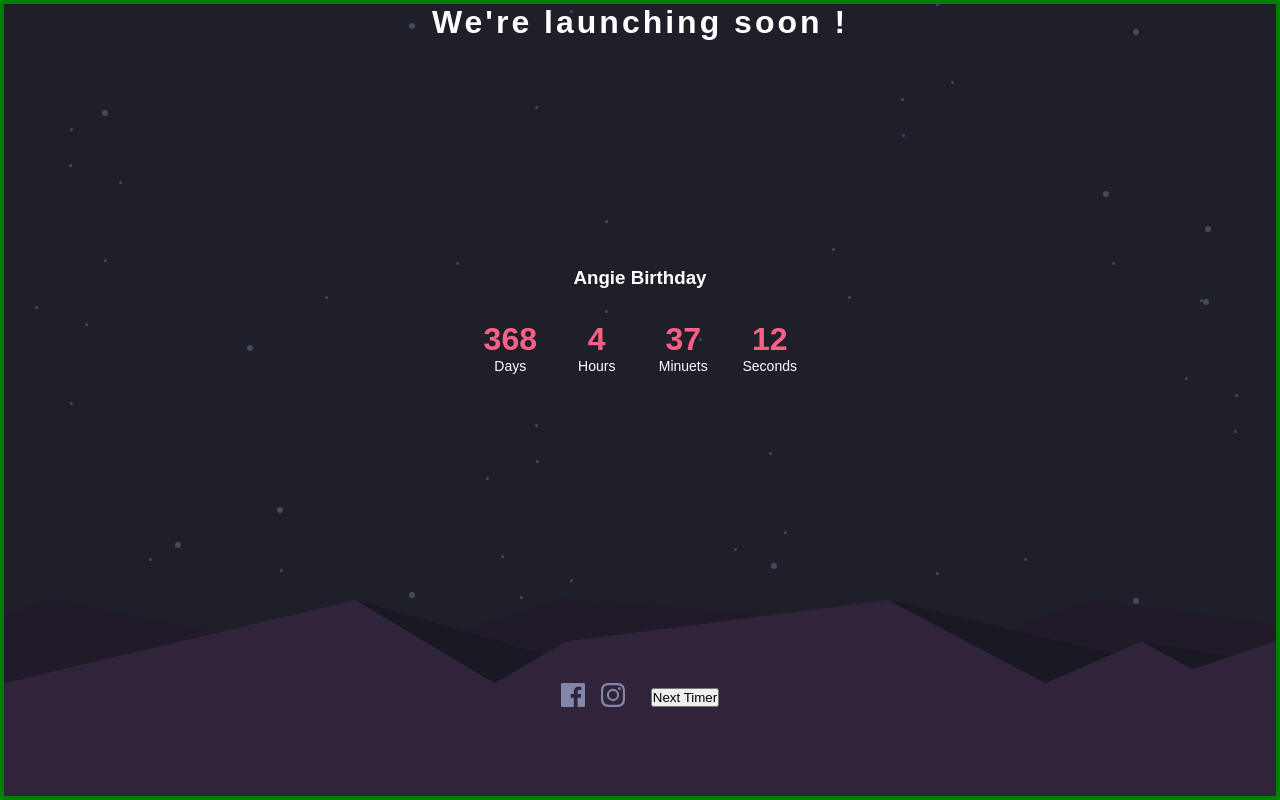
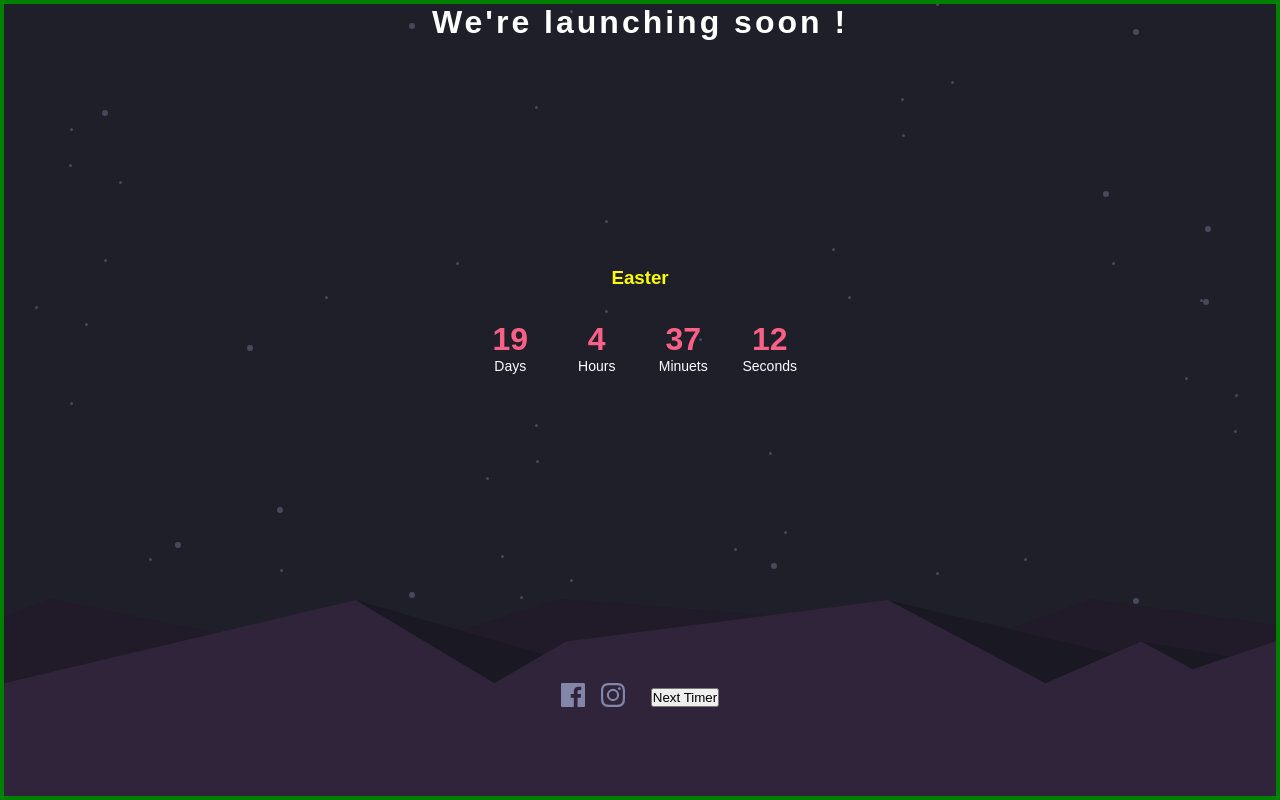
Before and after one commit to abiodunfreeman/count-down-timer, a React (Create React App) app: page / in a window 1280 px wide. Built offline with nearby package versions, Linux system fonts and the light colour scheme.

Commit message:
added conditional rendering for easter custom styling

```diff
--- a/public/index.html
+++ b/public/index.html
@@ -5,39 +5,13 @@
     <link rel="icon" href="%PUBLIC_URL%/favicon.ico" />
     <meta name="viewport" content="width=device-width, initial-scale=1" />
     <meta name="theme-color" content="#000000" />
-    <meta
-      name="description"
-      content="Web site created using create-react-app"
-    />
-    <link rel="apple-touch-icon" href="%PUBLIC_URL%/logo192.png" />
-    <!--
-      manifest.json provides metadata used when your web app is installed on a
-      user's mobile device or desktop. See https://developers.google.com/web/fundamentals/web-app-manifest/
-    -->
-    <link rel="manifest" href="%PUBLIC_URL%/manifest.json" />
-    <!--
-      Notice the use of %PUBLIC_URL% in the tags above.
-      It will be replaced with the URL of the `public` folder during the build.
-      Only files inside the `public` folder can be referenced from the HTML.
 
-      Unlike "/favicon.ico" or "favicon.ico", "%PUBLIC_URL%/favicon.ico" will
-      work correctly both with client-side routing and a non-root public URL.
-      Learn how to configure a non-root public URL by running `npm run build`.
-    -->
-    <title>React App</title>
+
+    <title>Count Down Timer !</title>
   </head>
   <body>
-    <noscript>You need to enable JavaScript to run this app.</noscript>
+
     <div id="root"></div>
-    <!--
-      This HTML file is a template.
-      If you open it directly in the browser, you will see an empty page.
 
-      You can add webfonts, meta tags, or analytics to this file.
-      The build step will place the bundled scripts into the <body> tag.
-
-      To begin the development, run `npm start` or `yarn start`.
-      To create a production bundle, use `npm run build` or `yarn build`.
-    -->
   </body>
 </html>
--- a/src/App.js
+++ b/src/App.js
@@ -8,7 +8,7 @@ export default function App() {
   const timersJSX = data.map((event) => {
     return <Timer event={event} key={event.name} />;
   });
-  const [timerCount, setTimerCount] = useState(0);
+  const [timerCount, setTimerCount] = useState(5);
   function handleTimerCount(){
     if (timerCount >= timersJSX.length - 1){
       setTimerCount(0)
--- a/src/components/Timer.js
+++ b/src/components/Timer.js
@@ -32,10 +32,13 @@ export default function Timer(props) {
       secs
     });
   }
+  const styles = {
+    color: "yellow",
+  }
   setInterval(updateTime, 1000); //Updates time state every second
   return (
     <div id="timer-container">
-      <h3>{event.name}</h3>
+      <h3 style={event.name === "Easter" ? styles : null}>{event.name}</h3>
       <div className="card">
         <div className="card-time">
           <h1>{time.days}</h1>
--- a/src/components/data.js
+++ b/src/components/data.js
@@ -18,6 +18,10 @@ const event = [
     {
       name: "My Birthday",
       date:"11/07/2022"
+    },
+    {
+      name: "Easter",
+      date:"04/17/2022"
     }
   ];
   export default event;
--- a/src/components/timer.css
+++ b/src/components/timer.css
@@ -27,7 +27,7 @@
   .card-time {
     color: hsl(345, 95%, 68%);
   }
-  @media (max-width: 50px) {
+  @media (max-width: 500px) {
     #timer-container {
       grid-template-columns: 1fr 1fr;
       grid-template-rows: auto 1fr 1fr;
```
